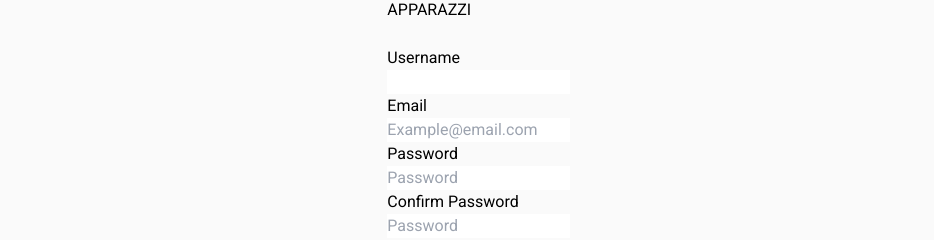
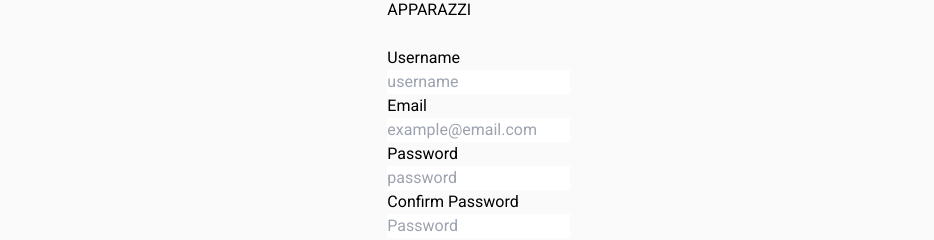
Before and after one commit to Dia-Dev-Design/apparazzi-presentation-client, a React (Vite) app: page /signup in a window 1280 px wide. Shown: the part 234-474 px from the top of the page, without its empty margins (140-1074 px from the left). Built offline with nearby package versions, Linux system fonts and the light colour scheme.

Commit message:
made signup page construct single object

```diff
--- a/src/components/Email.jsx
+++ b/src/components/Email.jsx
@@ -1,13 +1,13 @@
 import React from "react";
 
-const Email = (props) => {
+const Email = ({ handleTextInput, newUser }) => {
 
     return (
 
         <div>
             <label>Email</label>
             <br />
-            <input type="text" name='email' onChange={(e)=>props.setEmail(e.target.value)} value={props.email} placeholder="Example@email.com"/>
+            <input type="text" name='email' onChange={handleTextInput} value={newUser.email} placeholder="example@email.com"/>
         </div>
 
     )
--- a/src/components/Password.jsx
+++ b/src/components/Password.jsx
@@ -1,13 +1,13 @@
 import React from "react";
 
-const Password = (props) => {
+const Password = ({ handleTextInput, newUser }) => {
 
     return (
 
         <div>
             <label>Password</label>
             <br/>
-            <input type="password" name='password' onChange={(e)=>props.setPassword(e.target.value)} value={props.password} placeholder="Password"/>
+            <input type="password" name='password' onChange={handleTextInput} value={newUser.password} placeholder="password"/>
         </div>
 
     )
--- a/src/components/Username.jsx
+++ b/src/components/Username.jsx
@@ -1,13 +1,13 @@
 import React from "react";
 
-const Username = (props) => {
+const Username = ({ handleTextInput, newUser }) => {
 
     return (
 
         <div>
             <label>Username</label>
             <br/>
-            <input name='username' onChange={(e)=>props.setUsername(e.target.value)} value={props.username}/>
+            <input name='username' onChange={handleTextInput} value={newUser.Username} placeholder="username"/>
         </div>
 
     )
--- a/src/pages/SignUp.jsx
+++ b/src/pages/SignUp.jsx
@@ -9,26 +9,32 @@ import { post } from "../services/authService";
 import { Link, useNavigate } from "react-router-dom";
 
 const SignUp = () => {
-  let [username, setUsername] = useState("");
-  let [email, setEmail] = useState("");
-  let [password, setPassword] = useState("");
+
+  let [newUser, setNewUser] = useState({
+    username: "",
+    email: "",
+    password: ""
+  })
+
   let [confirmPassword, setConfirmPassword] = useState("");
   let [errormessage, setErrormessage] = useState("");
-  let [phoneNumber, setPhoneNumber] = useState("");
+  // let [phoneNumber, setPhoneNumber] = useState("");
 
   const { storeToken, authenticateUser } = useContext(AuthContext)
 
   const navigate = useNavigate();
 
+  const handleTextInput = (e) => {
+
+    setNewUser((prev) => ({...prev, [e.target.name]: e.target.value}))
+
+  }
+
   const handleSubmit = (e) => {
     e.preventDefault()
 
-    if (password === confirmPassword) {
-      post("/auth/signup", {
-        username: username,
-        password: password,
-        email: email,
-      })
+    if (newUser.password === confirmPassword) {
+      post("/auth/signup", newUser)
         .then((results) => {
           storeToken(results.data.authToken)
           authenticateUser()
@@ -51,9 +57,9 @@ const SignUp = () => {
         <form onSubmit={handleSubmit}>
           <h1>APPARAZZI</h1>
           <br/>
-          <Username setUsername={setUsername} />
-          <Email setEmail={setEmail} />
-          <Password setPassword={setPassword} />
+          <Username handleTextInput={handleTextInput} newUser={newUser} />
+          <Email handleTextInput={handleTextInput} newUser={newUser} />
+          <Password handleTextInput={handleTextInput} newUser={newUser} />
           <ConfirmPassword setConfirmPassword={setConfirmPassword} />
           {/* <PhoneNumber setPhoneNumber={setPhoneNumber} /> */}
 
@@ -63,7 +69,7 @@ const SignUp = () => {
 
           <p>Already have an account?<Link to="/login">Log In</Link></p>
 
-          <p>{errormessage}</p>
+          {errormessage && <p>{errormessage}</p>}
         </form>
       </div>
     </div>
```
